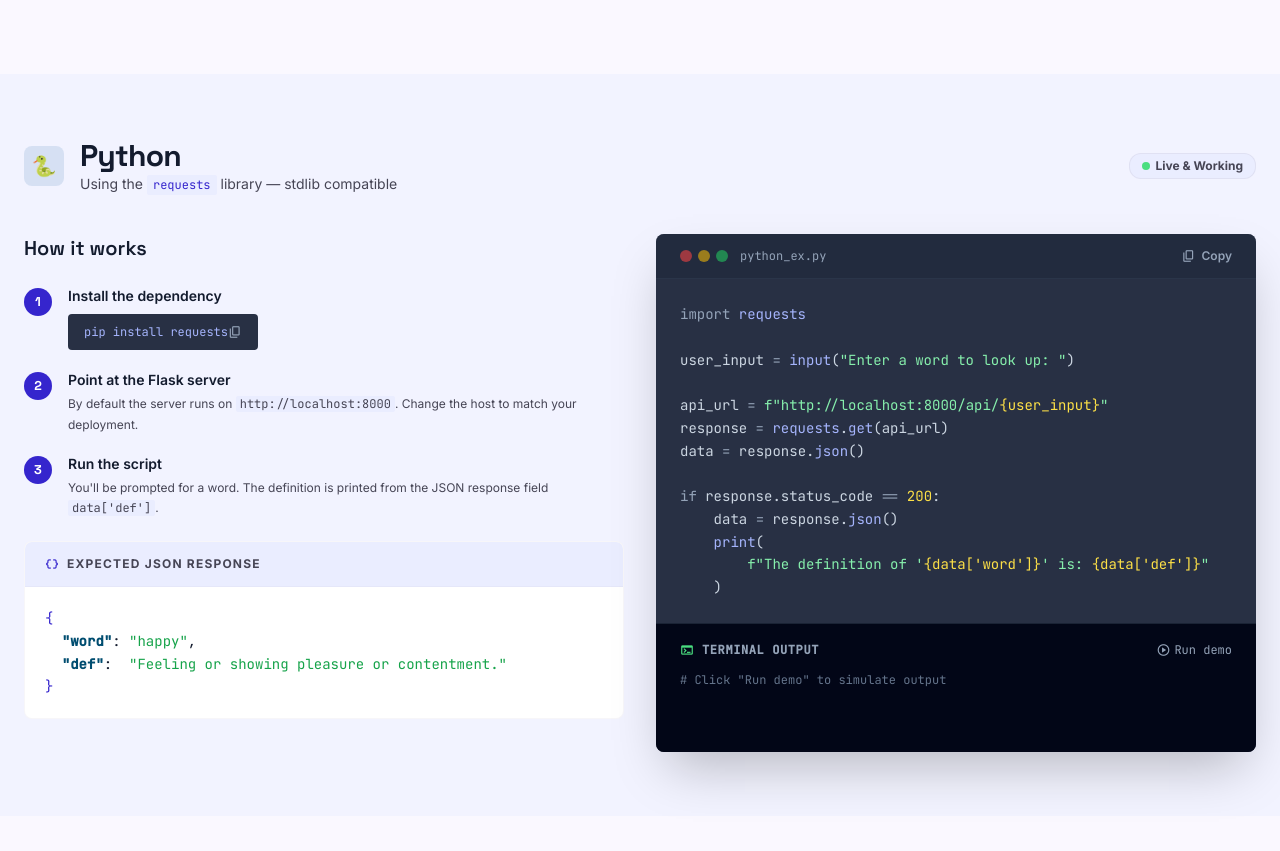
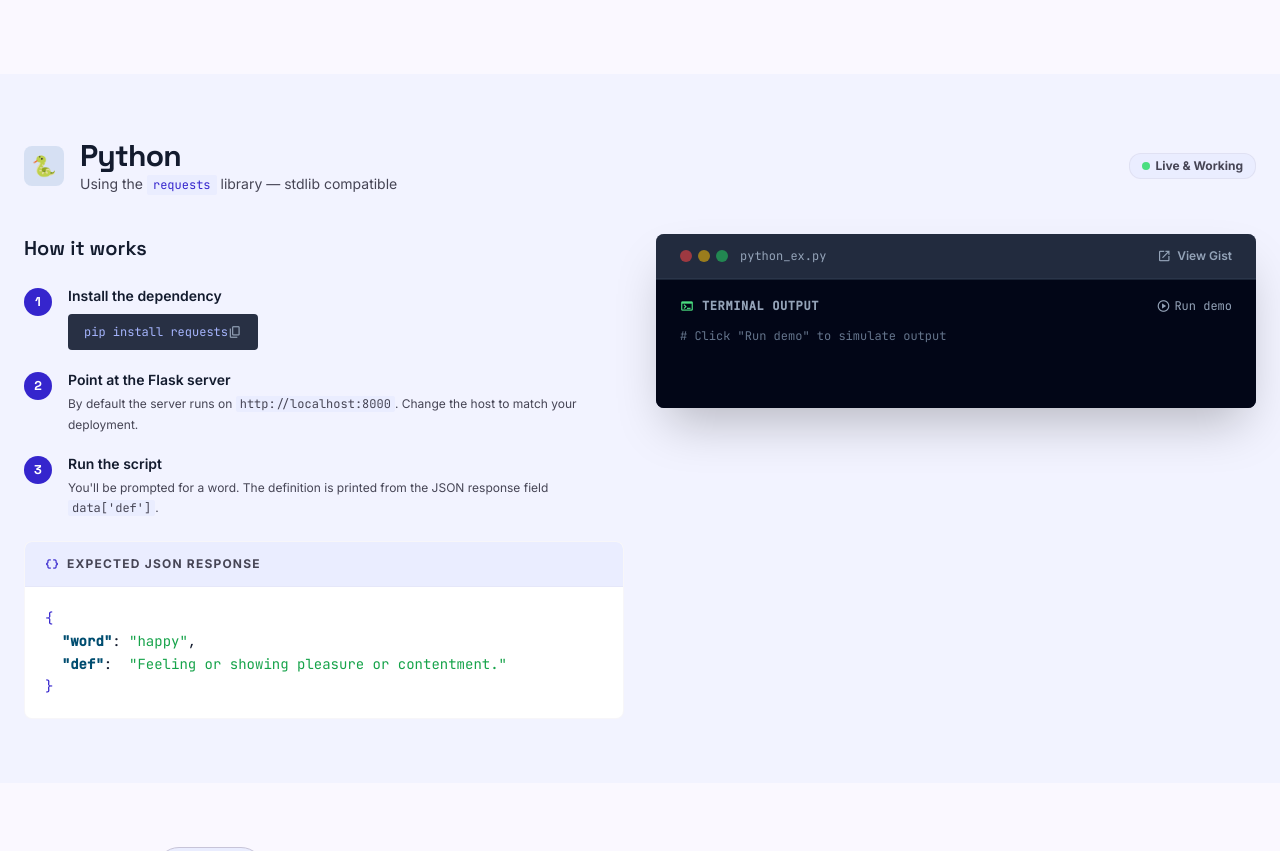
Before and after one commit to Robotics-now/Dictionary_api, a FastAPI app: page /examples in a window 1280 px wide. Shown: the part 655-1506 px from the top of the page. Run offline with FastAPI, Linux system fonts and the light colour scheme; some libraries are stand-ins or nearby versions.

Commit message:
Enhance dark mode styles and update copy button
Added dark mode styles for GitHub Gist elements and updated the copy button to link to the Gist.

```diff
--- a/templates/examples.html
+++ b/templates/examples.html
@@ -147,6 +147,48 @@
   .copy-btn.copied { background: #e2dfff !important; color: #3525cd !important; }
   .output-line { opacity: 0; transform: translateX(-8px); }
   .output-line.show { opacity: 1; transform: translateX(0); transition: all .3s ease; }
+
+  /* ── GitHub Gist dark-mode overrides ── */
+  #python-code { padding: 0 !important; background: transparent !important; }
+  #python-code .gist { margin: 0 !important; }
+  #python-code .gist .gist-file {
+    margin: 0 !important;
+    border: none !important;
+    border-radius: 0 !important;
+    background: #1e2130 !important;
+  }
+  #python-code .gist .gist-data {
+    background: #1e2130 !important;
+    border-bottom: 1px solid #30374a !important;
+  }
+  #python-code .gist .highlight,
+  #python-code .gist table.highlight {
+    background: #1e2130 !important;
+  }
+  #python-code .gist .blob-num,
+  #python-code .gist .blob-code {
+    background: #1e2130 !important;
+    color: #c9d1d9 !important;
+  }
+  #python-code .gist .blob-num {
+    color: #555e7a !important;
+    border-right: 1px solid #30374a !important;
+  }
+  #python-code .gist .pl-k  { color: #818cf8 !important; }
+  #python-code .gist .pl-s,
+  #python-code .gist .pl-s1 { color: #86efac !important; }
+  #python-code .gist .pl-c1 { color: #fbbf24 !important; }
+  #python-code .gist .pl-e,
+  #python-code .gist .pl-en { color: #a5b4fc !important; }
+  #python-code .gist .pl-c  { color: #6b7280 !important; font-style: italic; }
+  #python-code .gist .gist-meta {
+    background: #161b27 !important;
+    color: #6b7280 !important;
+    border-top: 1px solid #30374a !important;
+    font-size: 0.72rem !important;
+    padding: 8px 16px !important;
+  }
+  #python-code .gist .gist-meta a { color: #818cf8 !important; }
 </style>
 </head>
 <body class="bg-surface text-on-surface">
@@ -332,25 +374,15 @@
               </div>
               <span class="text-slate-400 text-xs font-mono">python_ex.py</span>
             </div>
-            <button id="copy-py-btn" onclick="copyCode('python-code', 'copy-py-btn')"
+            <a href="https://gist.github.com/Robotics-now/16f67688b8825f08e88e39cf3e532d61" target="_blank" rel="noopener noreferrer"
               class="copy-btn flex items-center gap-1.5 text-slate-400 hover:text-white text-xs font-semibold transition-colors">
-              <span class="material-symbols-outlined text-sm">content_copy</span>
-              <span id="copy-py-label">Copy</span>
-            </button>
+              <span class="material-symbols-outlined text-sm">open_in_new</span>
+              <span id="copy-py-label">View Gist</span>
+            </a>
           </div>
-          <pre id="python-code" class="p-6 text-sm font-mono leading-relaxed overflow-x-auto select-all"><code><span class="text-slate-400">import</span> <span class="text-indigo-300">requests</span>
-
-<span class="text-slate-300">user_input</span> <span class="text-slate-400">=</span> <span class="text-indigo-300">input</span><span class="text-slate-300">(</span><span class="text-green-300">"Enter a word to look up: "</span><span class="text-slate-300">)</span>
-
-<span class="text-slate-300">api_url</span> <span class="text-slate-400">=</span> <span class="text-green-300">f"http://localhost:8000/api/<span class="text-yellow-300">{user_input}</span>"</span>
-<span class="text-slate-300">response</span> <span class="text-slate-400">=</span> <span class="text-indigo-300">requests</span><span class="text-slate-300">.</span><span class="text-indigo-300">get</span><span class="text-slate-300">(api_url)</span>
-<span class="text-slate-300">data</span> <span class="text-slate-400">=</span> <span class="text-slate-300">response.</span><span class="text-indigo-300">json</span><span class="text-slate-300">()</span>
-
-<span class="text-slate-400">if</span> <span class="text-slate-300">response.status_code</span> <span class="text-slate-400">==</span> <span class="text-yellow-300">200</span><span class="text-slate-300">:</span>
-    <span class="text-slate-300">data</span> <span class="text-slate-400">=</span> <span class="text-slate-300">response.</span><span class="text-indigo-300">json</span><span class="text-slate-300">()</span>
-    <span class="text-indigo-300">print</span><span class="text-slate-300">(</span>
-        <span class="text-green-300">f"The definition of '<span class="text-yellow-300">{data['word']}</span>' is: <span class="text-yellow-300">{data['def']}</span>"</span>
-    <span class="text-slate-300">)</span></code></pre>
+          <div id="python-code" class="p-6 overflow-x-auto">
+            <script src="https://gist.github.com/Robotics-now/16f67688b8825f08e88e39cf3e532d61.js"></script>
+          </div>
 
           <div class="bg-slate-950 border-t border-slate-700/50 px-6 py-4">
             <div class="flex items-center gap-2 mb-3">
```
